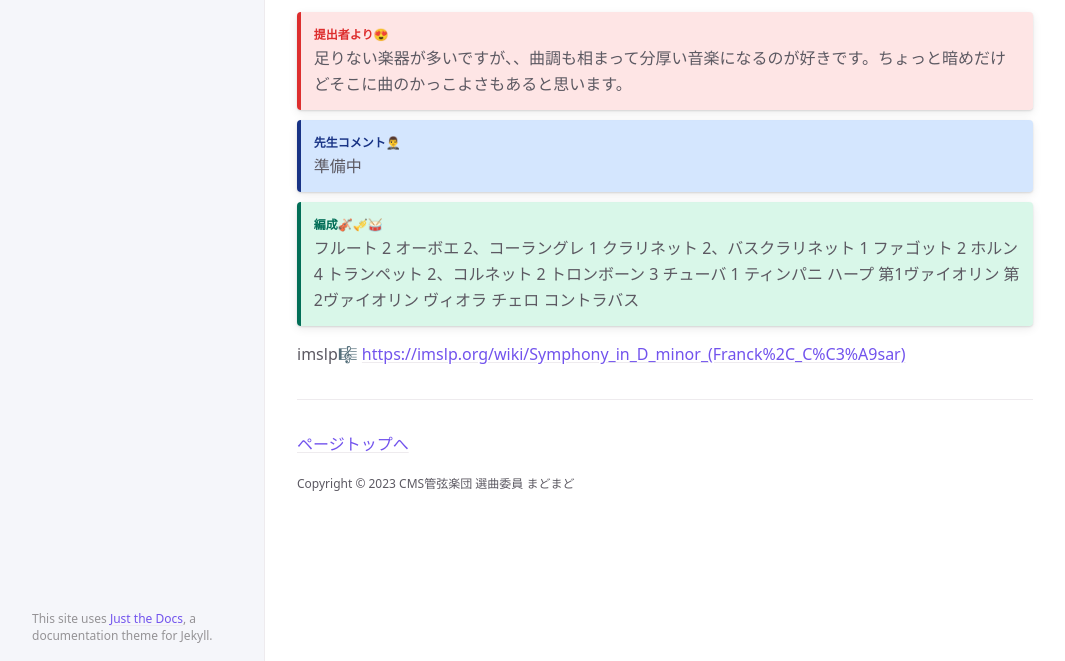
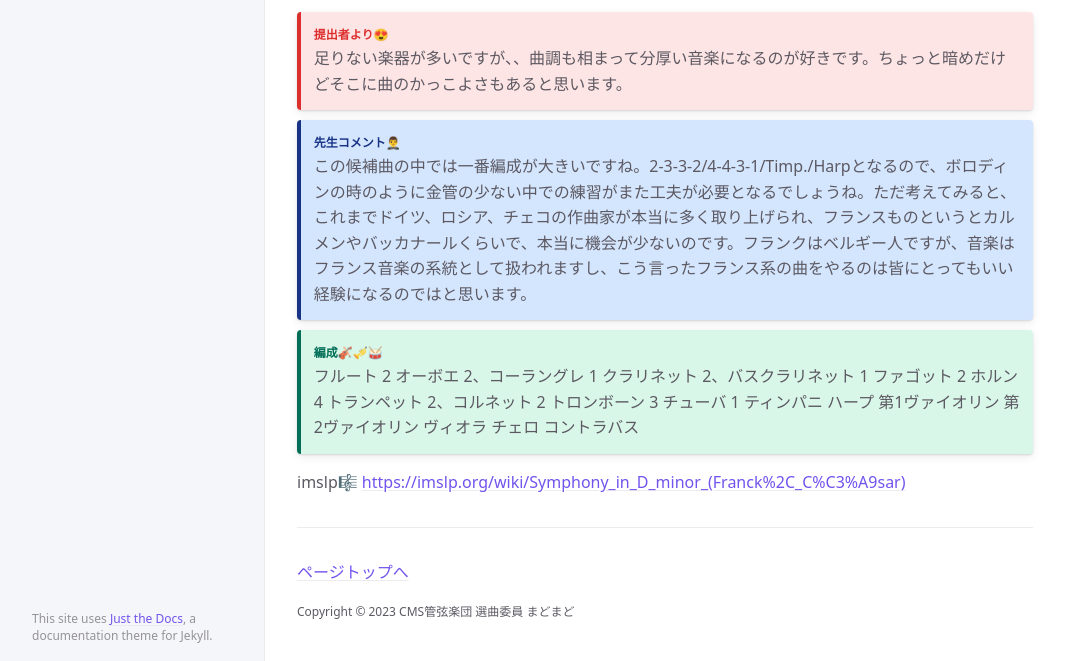
Before and after one commit to cmssenkyoku/cmssenkyoku, a Jekyll site: the page built from docs/105/5.md, in a window 1280 px wide and 1081 px high, cut to the strip 420-1081 px from the top of the window. Shown: the whole strip, without its empty margins (107-1172 px from the left). Built offline with Jekyll 4.4.1, drawn with Linux system fonts in a browser that asks for light colours; cached includes are drawn as plain includes.

Commit message:
先生のコメント

```diff
--- a/docs/105/5.md
+++ b/docs/105/5.md
@@ -21,7 +21,7 @@ nav_order: 5
 {: .important-title }
 > 先生コメント🤵‍♂️
 >
-> 準備中
+> この候補曲の中では一番編成が大きいですね。2-3-3-2/4-4-3-1/Timp./Harpとなるので、ボロディンの時のように金管の少ない中での練習がまた工夫が必要となるでしょうね。ただ考えてみると、これまでドイツ、ロシア、チェコの作曲家が本当に多く取り上げられ、フランスものというとカルメンやバッカナールくらいで、本当に機会が少ないのです。フランクはベルギー人ですが、音楽はフランス音楽の系統として扱われますし、こう言ったフランス系の曲をやるのは皆にとってもいい経験になるのではと思います。
 
 {: .new-title }
 > 編成🎻🎺🥁
```
Also changed, not shown: docs/105/2.md (+1 -1 lines), docs/105/3.md (+1 -1 lines), docs/105/4.md (+1 -1 lines).
